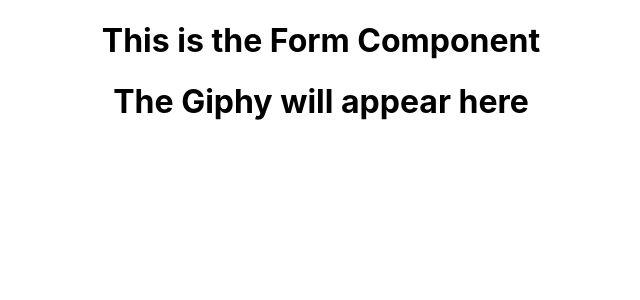
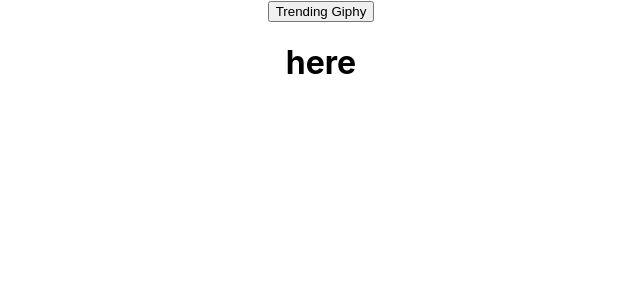
Before and after one commit to theonlykmac200/GiphyFun, a React (Create React App) app: page / in a window 1280 px wide. Shown: the top 300 px of the page, without its empty margins (319-959 px from the left). Built offline with nearby package versions, Linux system fonts and the light colour scheme.

Commit message:
button in

```diff
--- a/src/App.js
+++ b/src/App.js
@@ -4,10 +4,22 @@
 import GiphyDisplay from "./components/GiphyDisplay";
 
 function App() {
+
+  const [giphy, setGiphy] = useState({});
+  const makeApiCall= async () =>{
+    const GiphyUrl = 'https://api.giphy.com/v1/gifs/random?api_key=z3n8ezDFCFKYT4oMiIfQSkEbGvAZJYrf'
+    const res =await fetch(GiphyUrl);
+    const json = await res.json();
+    console.log(json.data)
+
+    setGiphy(json)
+  }
+  console.log(giphy)
+
   return (
     <div className="App">
-      <Form/>
-      <GiphyDisplay/>
+      <Form getGiphy={makeApiCall}/>
+      <GiphyDisplay giphy={giphy}/>
 
 
     </div>
--- a/src/components/Form.js
+++ b/src/components/Form.js
@@ -1,10 +1,16 @@
-import {useState} from "react"
+
 
 const Form = (props) => {
+
+
+    const handleSubmit = (event) => {
+        event.preventDefault()
+        props.getGiphy()
+    }
     return (
-        <>
-        <h1>This is the Form Component</h1>
-        </>
+        <form onSubmit={handleSubmit}>
+            <button>Trending Giphy</button>
+        </form>
     )
 }
 
--- a/src/components/GiphyDisplay.js
+++ b/src/components/GiphyDisplay.js
@@ -1,10 +1,14 @@
 import {useState} from "react"
 
-const GiphyDisplay = (props) => {
+const GiphyDisplay = ({giphy}) => {
     return (
+            // giphy.embed_url ?
         <>
-        <h1> The Giphy will appear here</h1>
+        {/* <img src={giphy.data.embed_url}/> */}
+        <h1>here</h1>
         </>
+        // :
+        // <h1> click the button to get your trending Giphy</h1>
     )
 }
 
```
